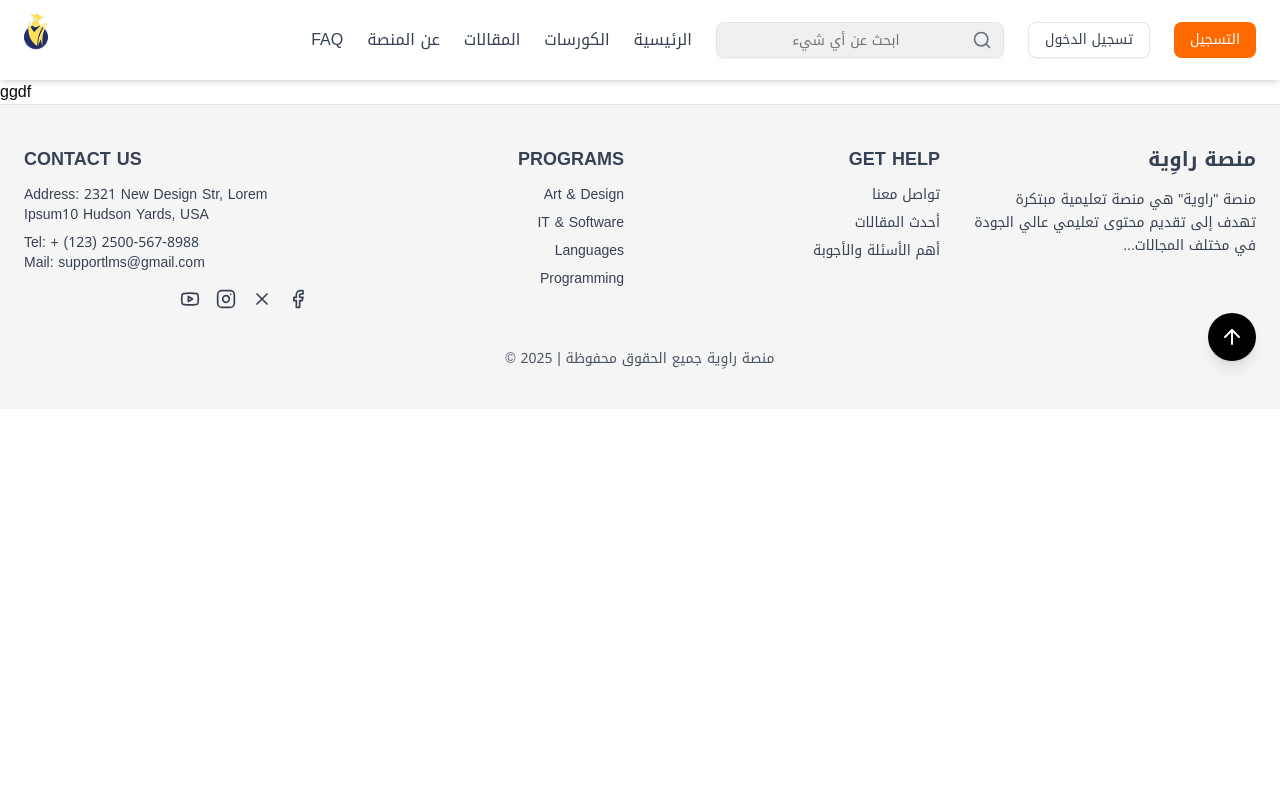
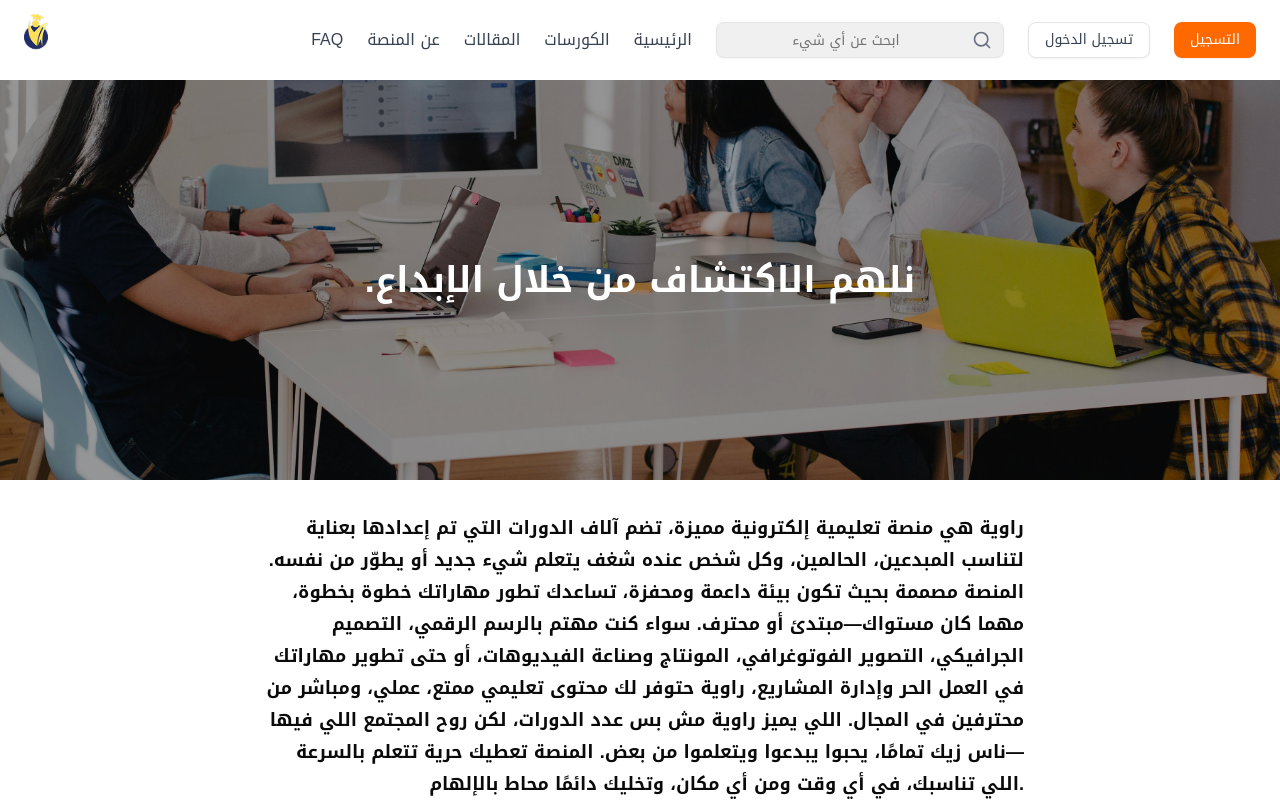
Before and after one commit to Firas-Alsghier/E-learning, a Nuxt app: page /about in a window 1280 px wide. Shown: the top 801 px of the page. Built offline with nearby package versions, Linux system fonts and the light colour scheme.

Commit message:
Adding features

```diff
--- /dev/null
+++ b/pages/aaa.vue
@@ -0,0 +1,86 @@
+<script setup lang="ts">
+import { Facebook, Twitter, Instagram } from 'lucide-vue-next';
+</script>
+<template>
+  <div class="w-full bg-white">
+    <CustomBreadCrumb />
+    <CustomContainer>
+      <div class="flex flex-col lg:flex-row-reverse gap-4 my-14">
+        <!-- Filters (Left) -->
+        <div class="w-full lg:max-w-[280px]">
+          <CustomArticlesBlogSidebar />
+        </div>
+
+        <!-- Course List + Search (Right) -->
+        <div class="max-w-4xl mx-auto space-y-6">
+          <h1 class="text-3xl font-bold text-right">كيف تستمتع بقراءة الكتب حتى لو ما كنت تحب القراءة؟</h1>
+          <div class="flex items-center space-x-4 text-sm text-gray-500">
+            <span>🧑‍💼 Determined-poitras</span>
+            <span>📅 Jan 24, 2023</span>
+            <span>💬 20 Comments</span>
+          </div>
+
+          <img src="https://content.artofmanliness.com/uploads/2018/02/Read-Books-Header.jpg" alt="Article image" class="w-full rounded-lg" />
+
+          <p class="text-gray-700 leading-loose text-right line-">
+            قراءة الكتب لا يجب أن تكون صعبة أو مملة. ليس عليك أن تكون سريعًا أو أن تفهم كل كلمة. الأهم هو الاستمتاع بالرحلة. أولًا، اختر كتابًا يثير اهتمامك. قد يكون قصة، أو موضوعًا تحبه، أو حتى شيئًا
+            طريفًا. عندما تقرأ شيئًا تستمتع به، يسهل عليك التركيز. ابحث عن مكان هادئ ومريح. كرسي مريح، أو سريرك، أو زاوية ذات إضاءة جيدة، يمكن أن تُحدث فرقًا كبيرًا. هذا يُساعد عقلك على الاسترخاء
+            والتركيز على الكلمات. ليس عليك قراءة الكتاب كاملًا في يوم واحد. ابدأ ببضع صفحات فقط أو اقرأ لمدة عشر دقائق. لا بأس بالقراءة ببطء. خطوة بخطوة، صفحة تلو الأخرى، ستتحسن قراءتك. أحيانًا، ستجد
+            كلمات لا تفهمها. هذا طبيعي. لا تتوقف عن القراءة. يمكنك تخمين المعنى أو التحقق منه لاحقًا. المهم هو الاستمرار والاستمتاع بالقصة أو المعلومات. أثناء القراءة، حاول أن تفكر فيما يحدث. من هم
+            الشخصيات؟ ما الفكرة الرئيسية؟ ما الذي تشعر به أثناء القراءة؟ هذه الأسئلة تساعدك على التذكر والاستمتاع بالكتاب أكثر. إذا فقدت التركيز، حاول استخدام إصبعك أو علامة مرجعية لمتابعة السطور. هذا
+            يُبقي عينيك على المكان الصحيح. وإذا شعرت بالتعب، خذ استراحة. يجب أن تُشعرك القراءة بالسكينة لا بالتوتر. في النهاية، القراءة أشبه بتكوين صداقة مع كتاب. تحلَّ بالصبر، وكن فضوليًا، واستمتع.
+            هذه هي أفضل طريقة للقراءة.
+          </p>
+          <!-- <p class="text-gray-700 leading-relaxed">...continues article content</p> -->
+
+          <!-- Share -->
+          <div class="flex items-center gap-3">
+            <span class="text-gray-500">Share:</span>
+            <span><Facebook /></span>
+            <span><Twitter /></span>
+            <span><Instagram /></span>
+          </div>
+
+          <!-- Prev / Next Articles -->
+          <div class="flex justify-between gap-8 border-t pt-6 mt-6">
+            <div class="border-2 cursor-pointer border-[#EAEAEA] p-8 rounded-[20px]">
+              <p class="text-xs text-gray-500">المقالات السابقة</p>
+              <p class="font-medium">Best LearnPress WordPress Theme Collection For 2023</p>
+            </div>
+            <div class="text-right cursor-pointer border-2 border-[#EAEAEA] p-8 rounded-[20px]">
+              <p class="text-xs text-gray-500">المقالات التالية</p>
+              <p class="font-medium">Best LearnPress WordPress Theme Collection For 2023</p>
+            </div>
+          </div>
+
+          <!-- Comments -->
+          <div>
+            <h2 class="text-xl font-bold">Comments</h2>
+            <div class="space-y-4 mt-4">
+              <div>
+                <p class="font-semibold">Laura Hipster</p>
+                <p class="text-sm text-gray-600">October 03, 2022</p>
+                <p class="text-gray-700 mt-1">Lorem ipsum dolor sit amet...</p>
+              </div>
+              <!-- more comments -->
+            </div>
+          </div>
+
+          <!-- Leave a comment -->
+          <div class="mt-10">
+            <h3 class="font-semibold text-lg mb-2 text-right">اترك تعليق</h3>
+            <form class="space-y-4 text-right">
+              <textarea placeholder="التعليق" class="border rounded text-right p-2 w-full h-32"></textarea>
+              <div class="flex items-center justify-end gap-2 text-sm">
+                <input type="checkbox" />
+                <label>احفظ اسمي وبريدي الإلكتروني في هذا المتصفح</label>
+              </div>
+              <button type="submit" class="bg-orange-500 text-white px-4 py-2 rounded">نشر التعليق</button>
+            </form>
+          </div>
+        </div>
+        <!-- end -->
+      </div>
+    </CustomContainer>
+  </div>
+</template>
--- a/pages/about.vue
+++ b/pages/about.vue
@@ -1,13 +1,47 @@
-<script setup lang="ts">
+<template>
+  <!-- Hero Section -->
+  <section class="hero-bg relative">
+    <div class="absolute inset-0 bg-black/40 flex items-center justify-center">
+      <h1 class="text-white text-4xl font-bold text-center px-4">.نلهم الاكتشاف من خلال الإبداع</h1>
+    </div>
+  </section>
 
-</script>
+  <!-- Content Section -->
+  <CustomContainer>
+    <div class="about-content p-8">
+      <p class="font-bold text-right text-[18px] leading-8 max-w-3xl mx-auto">
+        راوية هي منصة تعليمية إلكترونية مميزة، تضم آلاف الدورات التي تم إعدادها بعناية لتناسب المبدعين، الحالمين، وكل شخص عنده شغف يتعلم شيء جديد أو يطوّر من نفسه. المنصة مصممة بحيث تكون بيئة داعمة
+        ومحفزة، تساعدك تطور مهاراتك خطوة بخطوة، مهما كان مستواك—مبتدئ أو محترف. سواء كنت مهتم بالرسم الرقمي، التصميم الجرافيكي، التصوير الفوتوغرافي، المونتاج وصناعة الفيديوهات، أو حتى تطوير مهاراتك في
+        العمل الحر وإدارة المشاريع، راوية حتوفر لك محتوى تعليمي ممتع، عملي، ومباشر من محترفين في المجال. اللي يميز راوية مش بس عدد الدورات، لكن روح المجتمع اللي فيها—ناس زيك تمامًا، يحبوا يبدعوا
+        ويتعلموا من بعض. المنصة تعطيك حرية تتعلم بالسرعة اللي تناسبك، في أي وقت ومن أي مكان، وتخليك دائمًا محاط بالإلهام.
+      </p>
+    </div>
+    <!-- <h2 class="font-bold text-xl mt-8">At Skillshare, We Empower:</h2>
 
-<template>
-    <div>
-        ggdf
-    </div>
+    <div class="grid grid-cols-1 sm:grid-cols-3 gap-8 mt-4 text-center">
+      <div>
+        <p class="font-bold mb-1">Members to</p>
+        <p>Get inspired.<br />Learn new skills.<br />Make discoveries.</p>
+      </div>
+      <div>
+        <p class="font-bold mb-1">Teachers to</p>
+        <p>Share expertise.<br />Earn money.<br />Give back.</p>
+      </div>
+      <div>
+        <p class="font-bold mb-1">Employees to</p>
+        <p>Be curious.<br />Make an impact.<br />Live a full life.</p>
+      </div>
+    </div> -->
+  </CustomContainer>
 </template>
 
-<style lang="scss" scoped>
-
+<style scoped>
+.hero-bg {
+  background-image: url('@/assets/images/about.jpg');
+  background-size: cover;
+  background-position: center;
+  background-repeat: no-repeat;
+  height: 400px;
+  width: 100%;
+}
 </style>
```
Also changed, not shown: assets/images/about.jpg (added).
